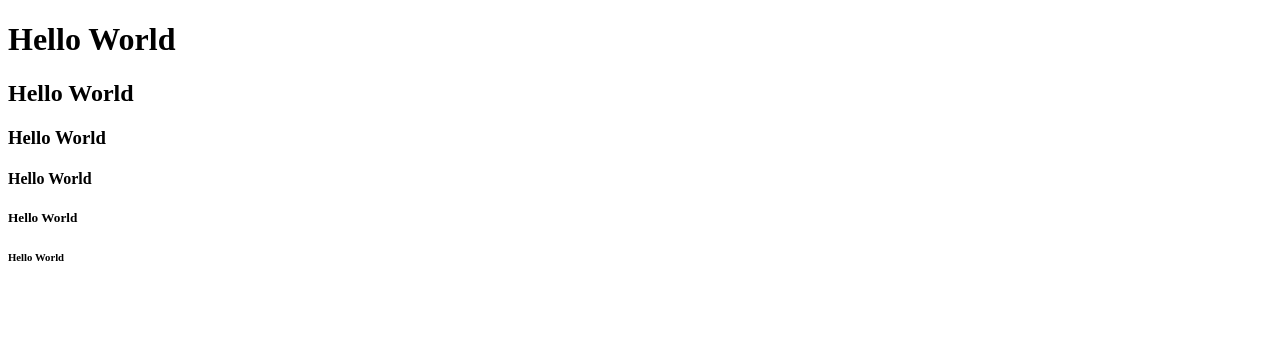
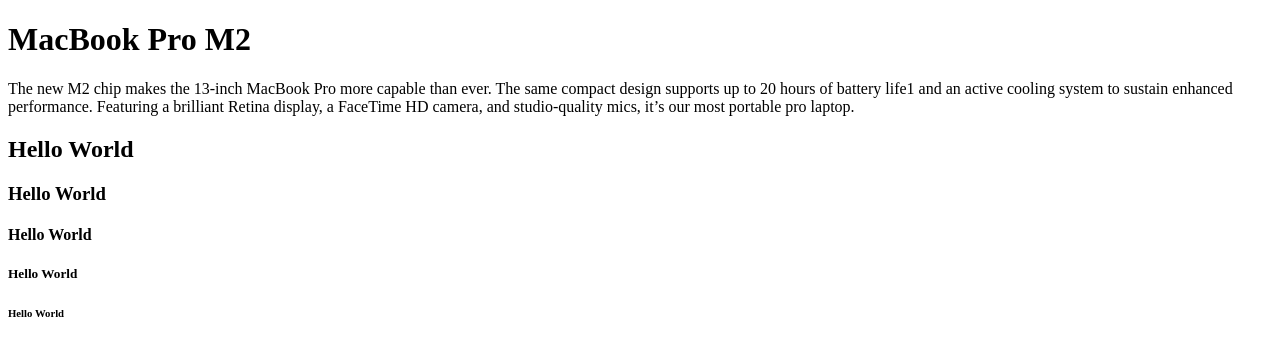
Before and after one commit to SMABF7899/HTML, a plain HTML site: page index.html in a window 1280 px wide. Drawn offline with Linux system fonts and the light colour scheme.

Commit message:
Paragraph tag

```diff
--- a/index.html
+++ b/index.html
@@ -8,7 +8,8 @@
     <title>Document</title>
 </head>
 <body>
-<h1>Hello World</h1>
+<h1>MacBook Pro M2</h1>
+<p>The new M2 chip makes the 13‑inch MacBook Pro more capable than ever. The same compact design supports up to 20 hours of battery life1 and an active cooling system to sustain enhanced performance. Featuring a brilliant Retina display, a FaceTime HD camera, and studio‑quality mics, it’s our most portable pro laptop.</p>
 <h2>Hello World</h2>
 <h3>Hello World</h3>
 <h4>Hello World</h4>
```
